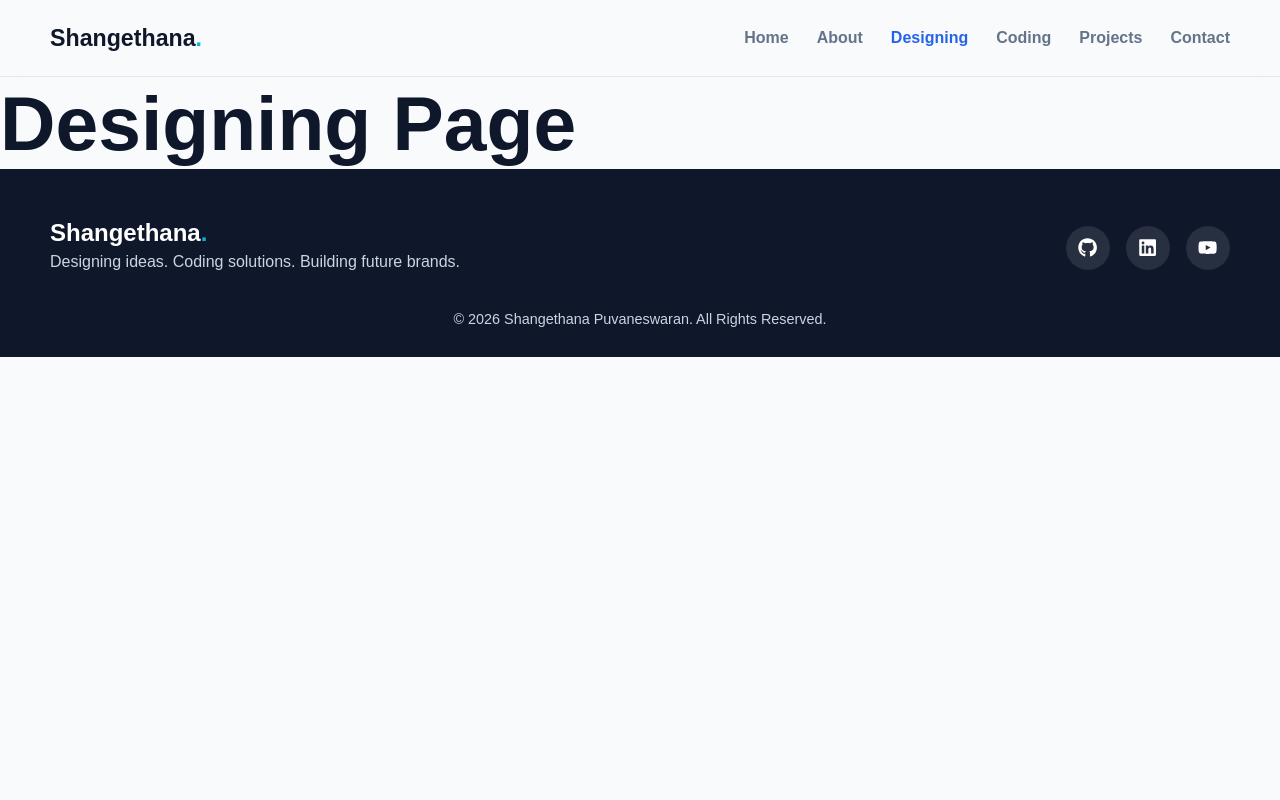
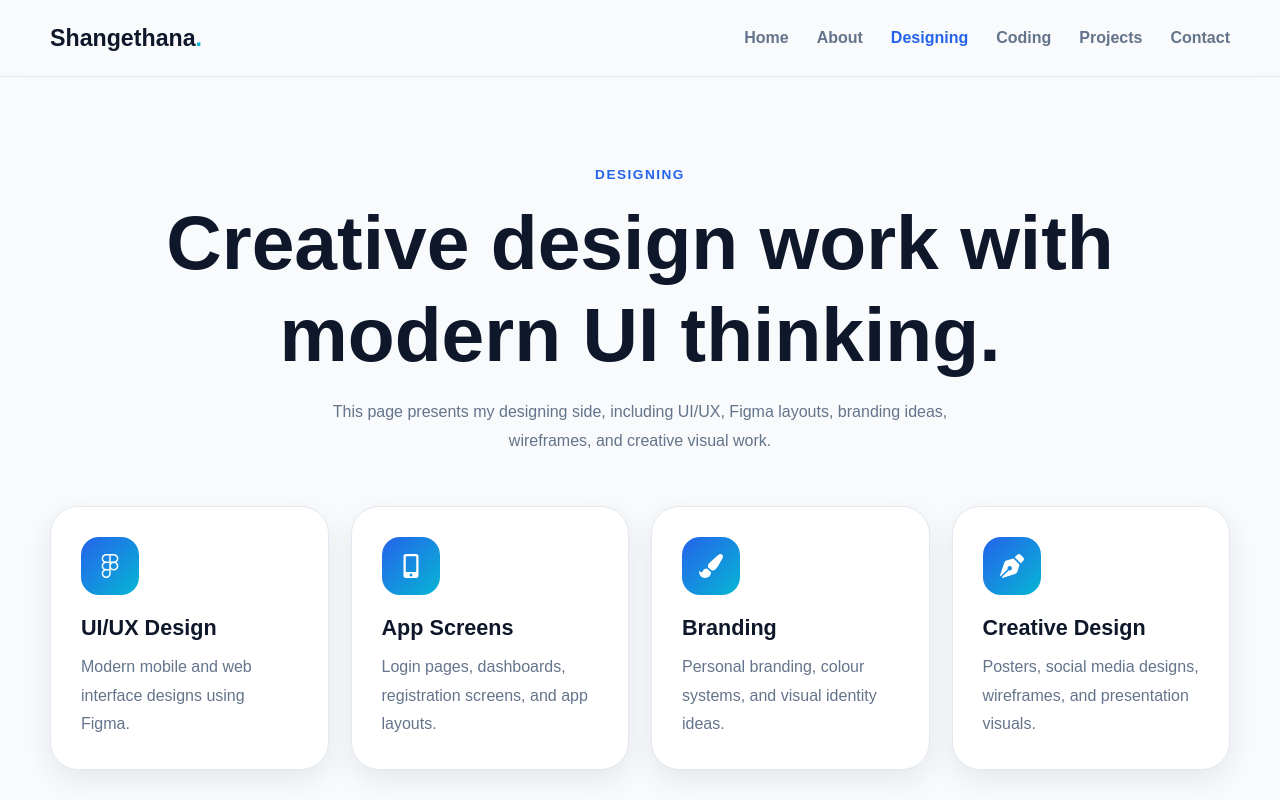
Before and after one commit to PuvaneswaranShangethana/shangethana-portfolio, a React (Vite) app: page /designing in a window 1280 px wide. Shown: the top 800 px of the page. Built offline with nearby package versions, Linux system fonts and the light colour scheme.

Commit message:
Create designing portfolio page

```diff
--- /dev/null
+++ b/src/pages/Designing/Designing.css
@@ -0,0 +1,52 @@
+.designing-page {
+  min-height: 80vh;
+  background: var(--color-bg);
+}
+
+.design-grid {
+  display: grid;
+  grid-template-columns: repeat(4, 1fr);
+  gap: 22px;
+}
+
+.design-card {
+  padding: 30px;
+  border-radius: var(--radius-lg);
+  background: var(--color-surface);
+  border: 1px solid var(--color-border);
+  box-shadow: var(--shadow-soft);
+  transition: 0.3s ease;
+}
+
+.design-card:hover {
+  transform: translateY(-8px);
+  box-shadow: var(--shadow-card);
+}
+
+.design-icon {
+  width: 58px;
+  height: 58px;
+  border-radius: 18px;
+  display: grid;
+  place-items: center;
+  background: linear-gradient(135deg, var(--color-secondary), var(--color-accent));
+  color: white;
+  font-size: 1.5rem;
+  margin-bottom: 20px;
+}
+
+.design-card h3 {
+  margin-bottom: 12px;
+}
+
+@media (max-width: 1000px) {
+  .design-grid {
+    grid-template-columns: repeat(2, 1fr);
+  }
+}
+
+@media (max-width: 580px) {
+  .design-grid {
+    grid-template-columns: 1fr;
+  }
+}
--- a/src/pages/Designing/Designing.jsx
+++ b/src/pages/Designing/Designing.jsx
@@ -1,5 +1,52 @@
+import { FaFigma, FaMobileAlt, FaPaintBrush, FaPenNib } from "react-icons/fa";
+import "./Designing.css";
+
+const designWorks = [
+  {
+    icon: <FaFigma />,
+    title: "UI/UX Design",
+    text: "Modern mobile and web interface designs using Figma.",
+  },
+  {
+    icon: <FaMobileAlt />,
+    title: "App Screens",
+    text: "Login pages, dashboards, registration screens, and app layouts.",
+  },
+  {
+    icon: <FaPaintBrush />,
+    title: "Branding",
+    text: "Personal branding, colour systems, and visual identity ideas.",
+  },
+  {
+    icon: <FaPenNib />,
+    title: "Creative Design",
+    text: "Posters, social media designs, wireframes, and presentation visuals.",
+  },
+];
+
 function Designing() {
-  return <h1>Designing Page</h1>;
+  return (
+    <main className="section designing-page">
+      <div className="container">
+        <span className="section-label center">Designing</span>
+        <h1 className="section-title">Creative design work with modern UI thinking.</h1>
+        <p className="section-subtitle">
+          This page presents my designing side, including UI/UX, Figma layouts,
+          branding ideas, wireframes, and creative visual work.
+        </p>
+
+        <div className="design-grid">
+          {designWorks.map((item, index) => (
+            <div className="design-card" key={index}>
+              <div className="design-icon">{item.icon}</div>
+              <h3>{item.title}</h3>
+              <p>{item.text}</p>
+            </div>
+          ))}
+        </div>
+      </div>
+    </main>
+  );
 }
 
 export default Designing;
```
